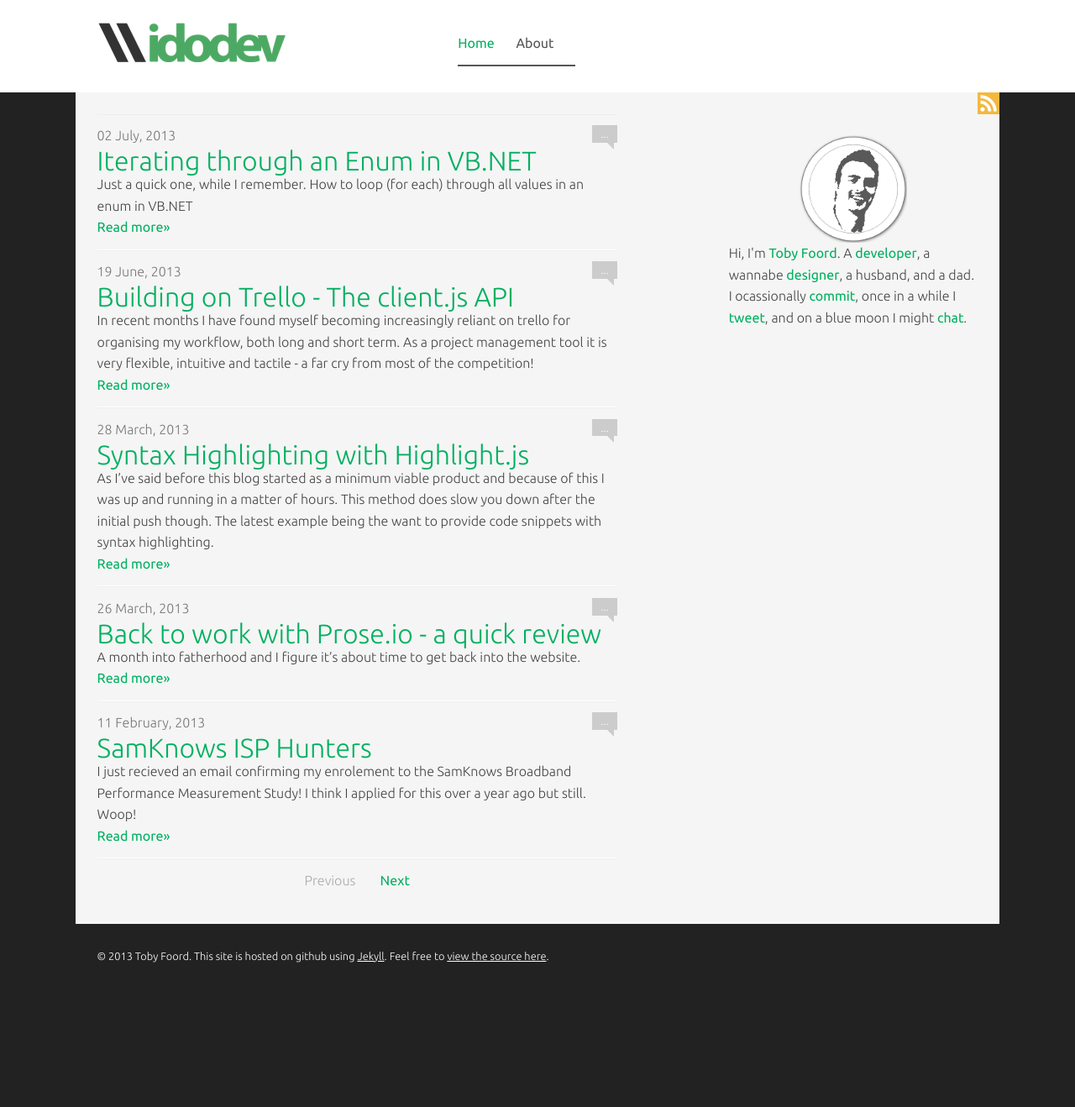
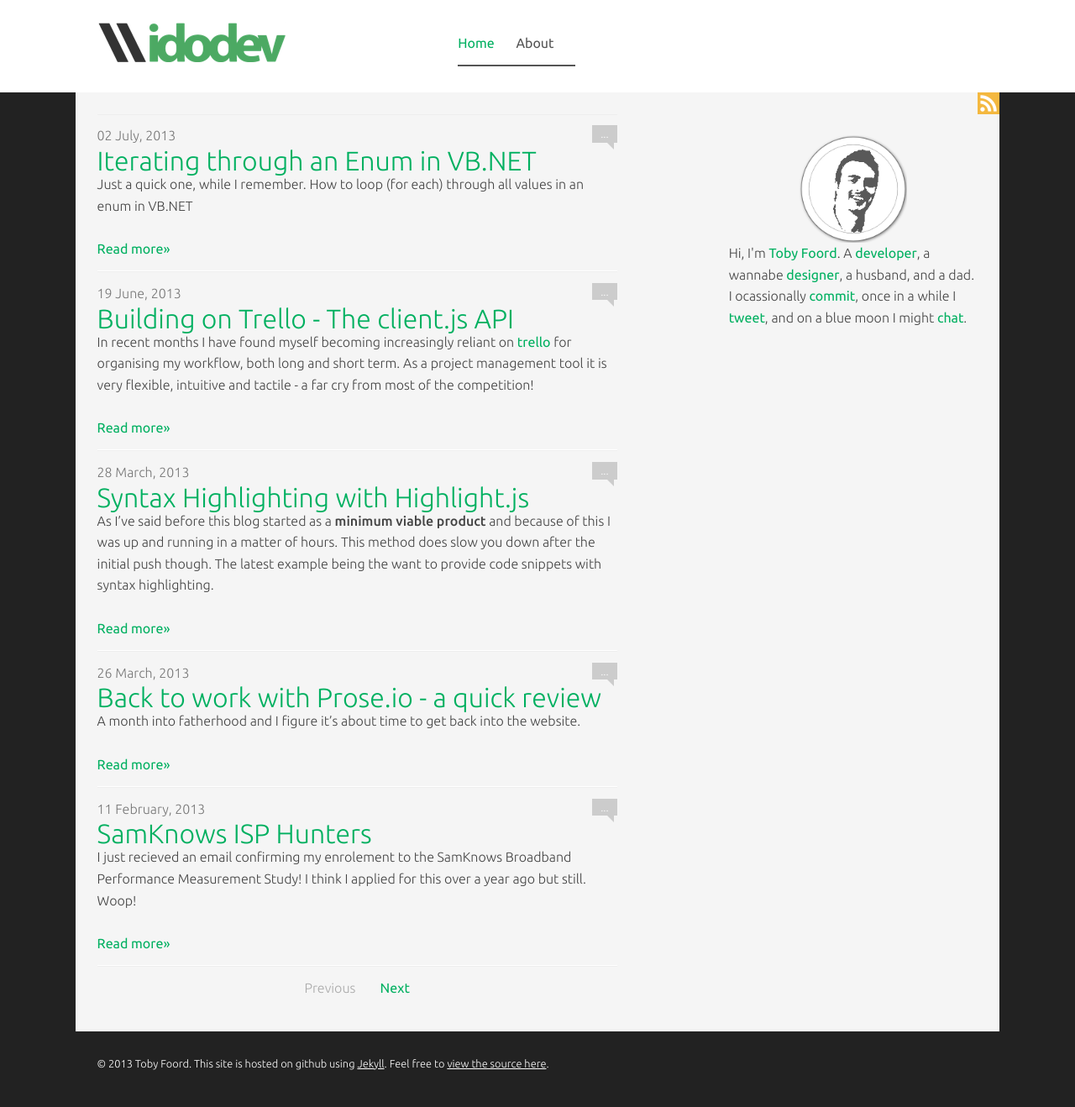
Before and after one commit to idodev/idodev.github.com, a Jekyll site: the page built from index.html, in a window 1280 px wide. Shown: the whole page at 84% size. Built offline with Jekyll 4.4.1, drawn with Linux system fonts in a browser that asks for light colours; nearby versions of some CDN libraries; Markdown is read by kramdown in place of the engine named in the settings; the list of posts is cut into pages by our own code; comment, search, counter and statistics services are not loaded; before the commit the page ends 1190 px from its top, so only the background shows below that.

Commit message:
Using new jekyll post.excerpt

```diff
--- a/index.html
+++ b/index.html
@@ -12,7 +12,7 @@ page-class: page-home
             <span class="post-comment-count"><a href="{{ post.url }}/#disqus_thread">...</a></span>
             <h2 class="post_title"><a href="{{ post.url }}">{{ post.title }}</a></h2>
             <p>
-            	{{ post.content | split :'</p>' | first | strip_html | truncatewords:60}}
+            	{{ post.excerpt }}
             	<br />
             	<a href="{{ post.url }}">Read more&raquo;</a>
             </p>
```
